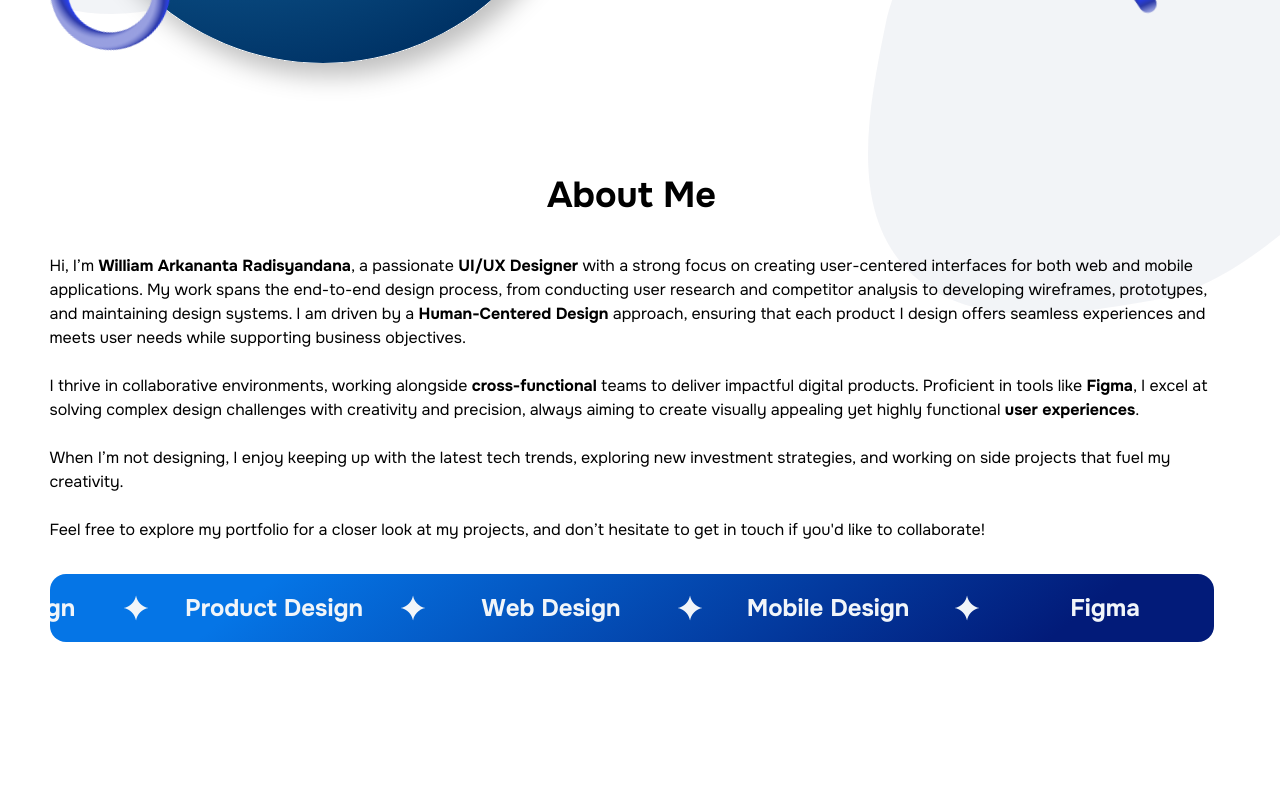
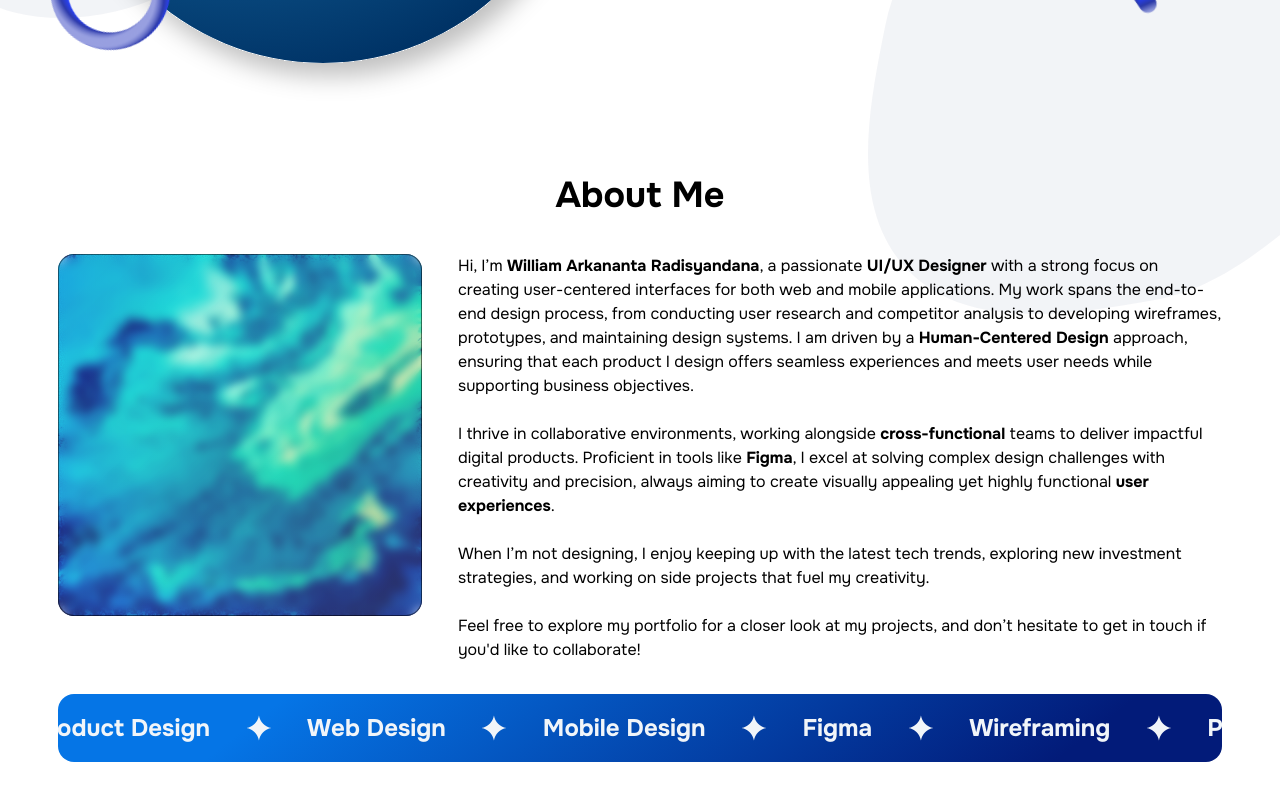
Before and after one commit to WilliamArkananta/compro-app, a React (Vite) app: page / in a window 1280 px wide. Shown: the part 596-1396 px from the top of the page. Before the commit the page ends 1238 px from the top, so only its background shows below. Built offline with nearby package versions, Linux system fonts and the light colour scheme.

Commit message:
Adding Picture Component

```diff
--- a/index.html
+++ b/index.html
@@ -10,7 +10,7 @@
     <link rel="preconnect" href="https://fonts.gstatic.com" crossorigin>
     <link href="https://fonts.googleapis.com/css2?family=Onest:wght@100..900&display=swap" rel="stylesheet">
   </head>
-  <body class="flex justify-center">
+  <body class="">
     <div id="root"></div>
     <script type="module" src="/src/main.tsx"></script>
   </body>
--- a/package.json
+++ b/package.json
@@ -13,7 +13,9 @@
     "gsap": "^3.12.5",
     "lottie-react": "^2.4.0",
     "react": "^18.3.1",
-    "react-dom": "^18.3.1"
+    "react-dom": "^18.3.1",
+    "react-tilt": "^1.0.2",
+    "tilt.js": "^1.2.1"
   },
   "devDependencies": {
     "@eslint/js": "^9.9.0",
--- a/src/App.css
+++ b/src/App.css
@@ -2,7 +2,3 @@ body{
   background: var(--Token-Background, #F1F5F9);
   margin: 0px auto;
 }
-
-.skill{
-  white-space: nowrap;
-}
--- a/src/App.tsx
+++ b/src/App.tsx
@@ -9,7 +9,7 @@ export default function App() {
       <Hero />
       <About />
       <svg
-        className="absolute top-0 -z-10"
+        className="absolute top-1 -z-10"
         xmlns="http://www.w3.org/2000/svg"
         width="305"
         height="611"
--- a/src/pages/aboutSection/About.tsx
+++ b/src/pages/aboutSection/About.tsx
@@ -1,21 +1,25 @@
+import Picture from "./Picture";
 import Skills from "./Skills";
 
 function About() {
   return (
-    <section className="flex flex-col justify-center items-center gap-8 lg:w-[1164px]">
+    <section className="flex flex-col justify-center items-center gap-8 mx-auto mb-12 lg:w-[1164px]">
       <h1 className="text-h1 font-bold">About Me</h1>
-      <div className="body">
+      <div className="body flex gap-9">
+        <Picture />
+        <div className="w-full">
           <p className="text-body">
             Hi, I’m{" "}
             <span className="font-bold">William Arkananta Radisyandana</span>, a
             passionate <span className="font-bold">UI/UX Designer</span> with a
             strong focus on creating user-centered interfaces for both web and
-          mobile applications. My work spans the end-to-end design process, from
-          conducting user research and competitor analysis to developing
-          wireframes, prototypes, and maintaining design systems. I am driven by
-          a <span className="font-bold">Human-Centered Design</span> approach,
-          ensuring that each product I design offers seamless experiences and
-          meets user needs while supporting business objectives.
+            mobile applications. My work spans the end-to-end design process,
+            from conducting user research and competitor analysis to developing
+            wireframes, prototypes, and maintaining design systems. I am driven
+            by a <span className="font-bold">Human-Centered Design</span>{" "}
+            approach, ensuring that each product I design offers seamless
+            experiences and meets user needs while supporting business
+            objectives.
           </p>
           <br />
           <p className="text-body whitespace-normal">
@@ -39,6 +43,7 @@ function About() {
             and don’t hesitate to get in touch if you'd like to collaborate!
           </p>
         </div>
+      </div>
       <Skills />
     </section>
   );
--- a/src/pages/aboutSection/Picture.tsx
+++ b/src/pages/aboutSection/Picture.tsx
@@ -0,0 +1,14 @@
+function Picture() {
+  return (
+    <div className="w-[384px] h-[381px] relative">
+      <img
+        className="pic w-[364px] h-[362px] absolute flex-shrink-0 top-0 left-0"
+        src="../../../public/Background.png"
+        alt=""
+      />
+      <div className="pic w-[364px] h-[362px] flex flex-shrink-0 rounded-2xl bg-glass-bg backdrop-blur-5 z-10 border border-solid border-glass"></div>
+    </div>
+  );
+}
+
+export default Picture;
--- a/src/pages/aboutSection/Skills.tsx
+++ b/src/pages/aboutSection/Skills.tsx
@@ -12,13 +12,13 @@ const skills: String[] = [
 
 function Skills() {
   return (
-    <div className="w-full overflow-hidden bg-linear-main p-4 rounded-2xl">
-      <ul className="flex gap-9 w-full min-w-custom animate-infinite-scroll">
-        {skills.map((skill, index) => (
-          <div className="flex gap-9 items-center">
+    <div className="logos w-full overflow-hidden bg-linear-main p-4 rounded-2xl">
+      <ul className="logos-slide w-fit gap-9 flex whitespace-nowrap animate-infinite-scroll">
+        {[...skills, ...skills].map((skill, index) => (
+          <div className="img flex gap-9 items-center">
             <li
               key={index}
-              className="w-[180px] text-h3 text-background font-bold text-center"
+              className="text-h3 text-background font-bold text-center"
             >
               {skill}
             </li>
--- a/tailwind.config.js
+++ b/tailwind.config.js
@@ -33,10 +33,15 @@ export default {
 
       },
       backdropBlur: {
+        '5':'5px',
         '6': '6px'
       },
       boxShadow:{
-        'button':'2px 5px 24px 0px rgba(0, 0, 0, 0.20)'
+        'button':'2px 5px 24px 0px rgba(0, 0, 0, 0.20)',
+        'card': '4px 4px 15px 3px rgba(0, 0, 0, 0.25)'
+      },
+      borderColor:{
+        'glass':'rgba(0, 0, 0, 0.50)',
       },
       animation:{
         'spin-slow':'spin 20s linear infinite',
@@ -52,7 +57,7 @@ export default {
         },
         'infinite-scroll':{
           '0%':{transform: 'translateX(0)'},
-          '100%':{transform: 'translateX(calc(-100%))'},
+          '100%':{transform: 'translateX(calc(-50% - 20px))'},
         }
       }
     },
```
Also changed, not shown: public/Background.png (added), 1 other file (tests, documents, lock files or other folders). Lines whose indentation alone changed are shown as unchanged.
